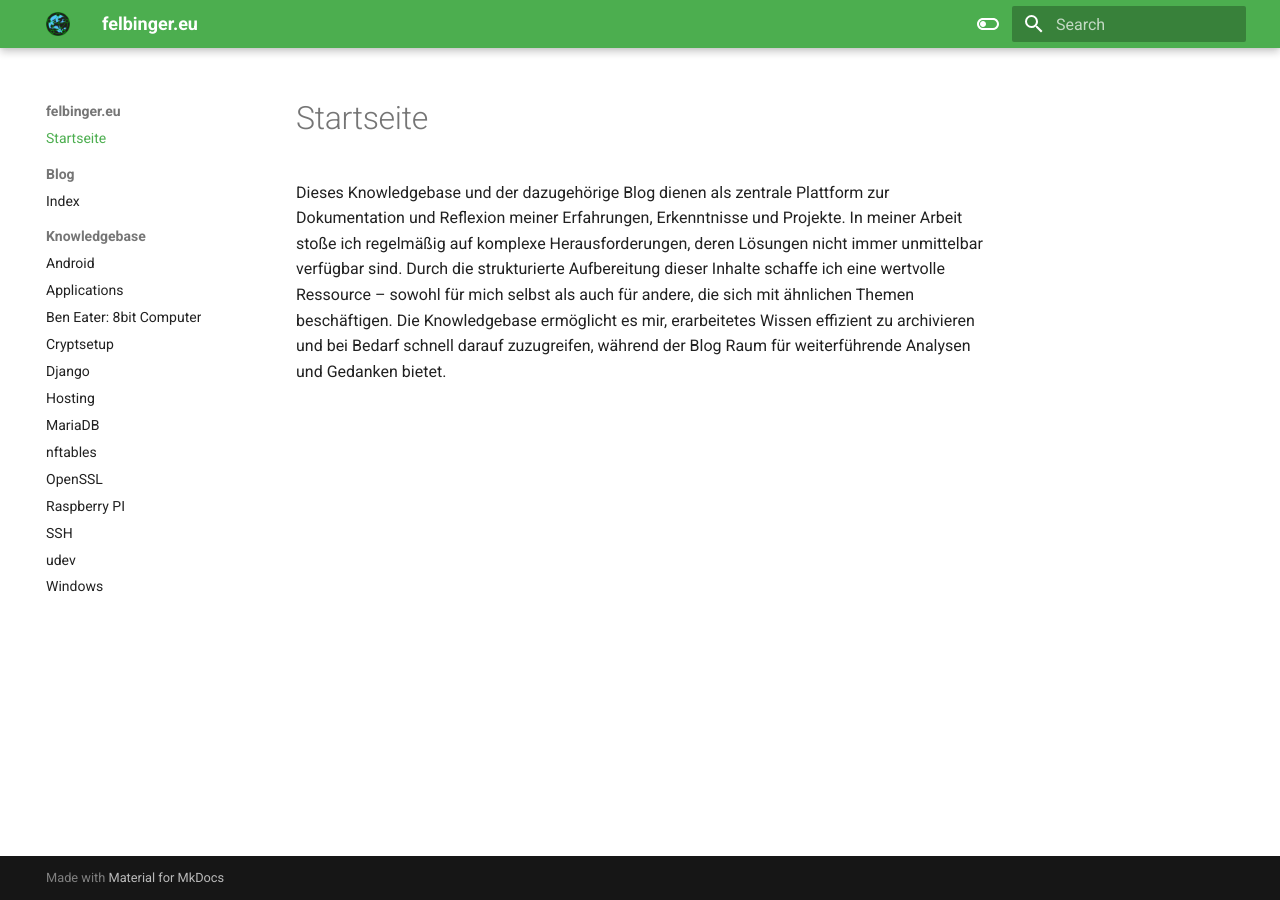
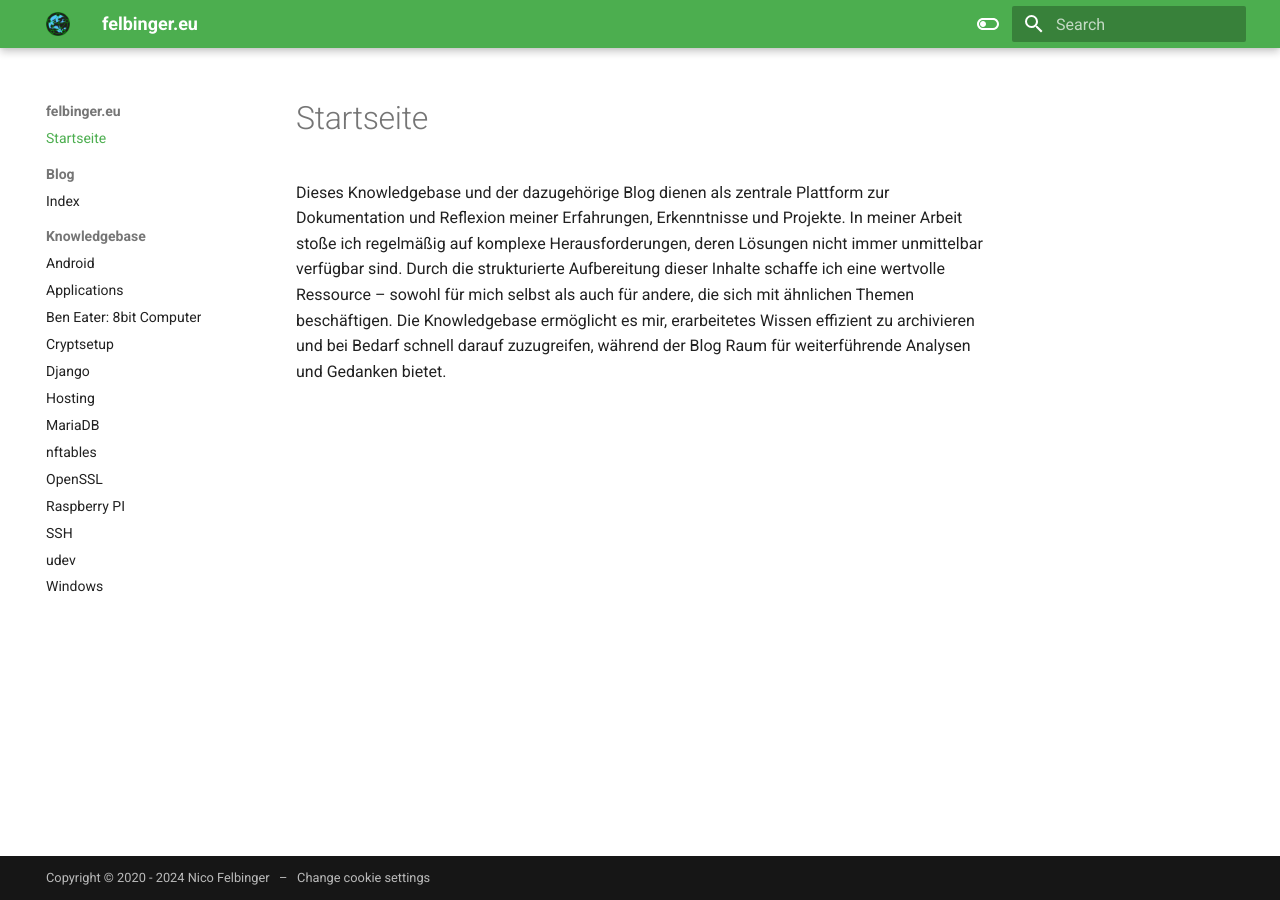
Before and after one commit to felbingereu/website, an MkDocs documentation site: the page built from docs/index.md, in a window 1280 px wide. Built offline with MkDocs 1.6.1 and Material for MkDocs 9.7.7, drawn with Linux system fonts in a browser that asks for light colours; some of the changed lines change nothing that is shown.

Commit message:
add cookie banner and copyright

```diff
--- a/mkdocs.yml
+++ b/mkdocs.yml
@@ -1,5 +1,8 @@
 site_name: felbinger.eu
 site_url: https://felbinger.eu/
+copyright: >-
+  Copyright &copy; 2020 - 2024 Nico Felbinger &nbsp; – &nbsp;
+  <a href="#__consent">Change cookie settings</a>
 
 exclude_docs: |
   !.well-known
@@ -63,3 +66,21 @@
   - blog:
       blog_dir: blog
       archive: false
+
+extra:
+  generator: false  # remove footer: Made with Material for MkDocs
+  consent:
+    title: Cookie consent
+    cookies:
+      analytics:
+        name: Google Analytics
+        checked: false
+    actions:
+      - accept
+      - manage
+      - reject
+    description: >-
+      We use cookies to recognize your repeated visits and preferences, as well
+      as to measure the effectiveness of our documentation and whether users
+      find what they're searching for. With your consent, you're helping us to
+      make my documentation better.
```
